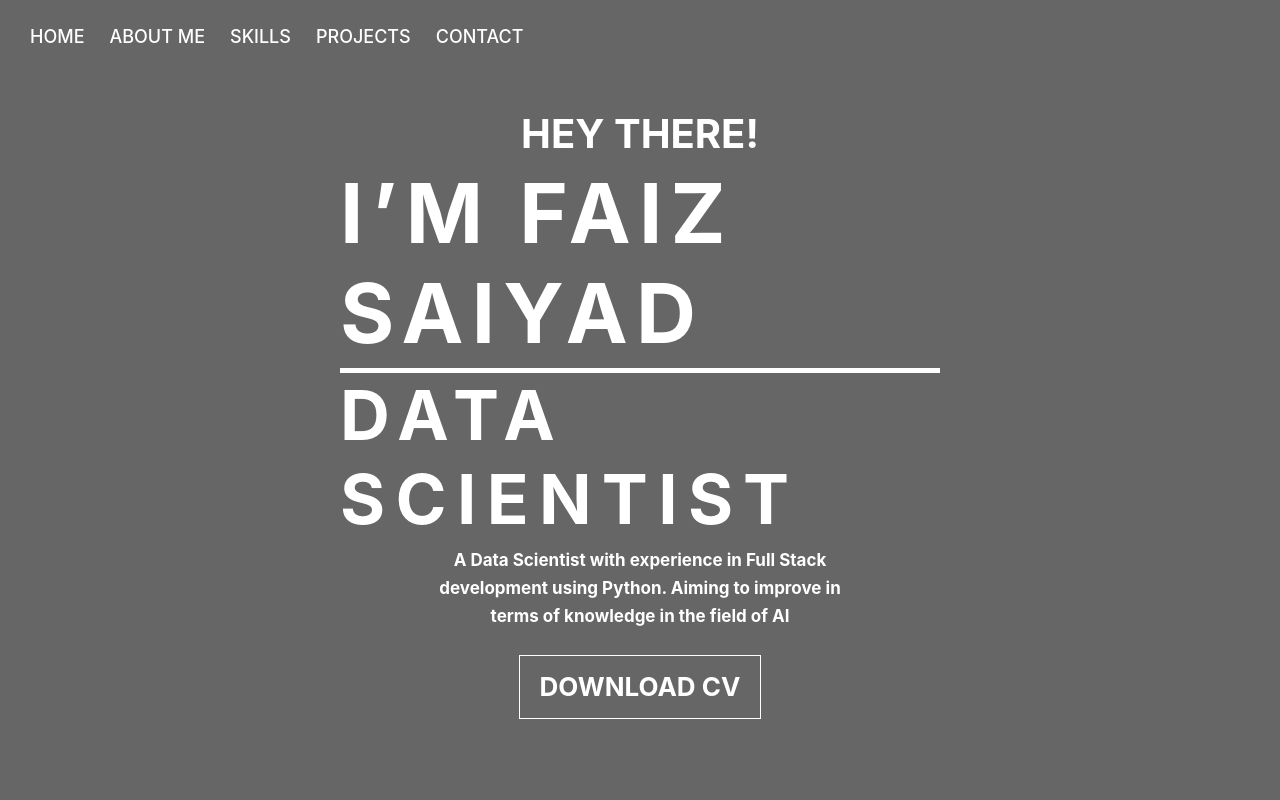
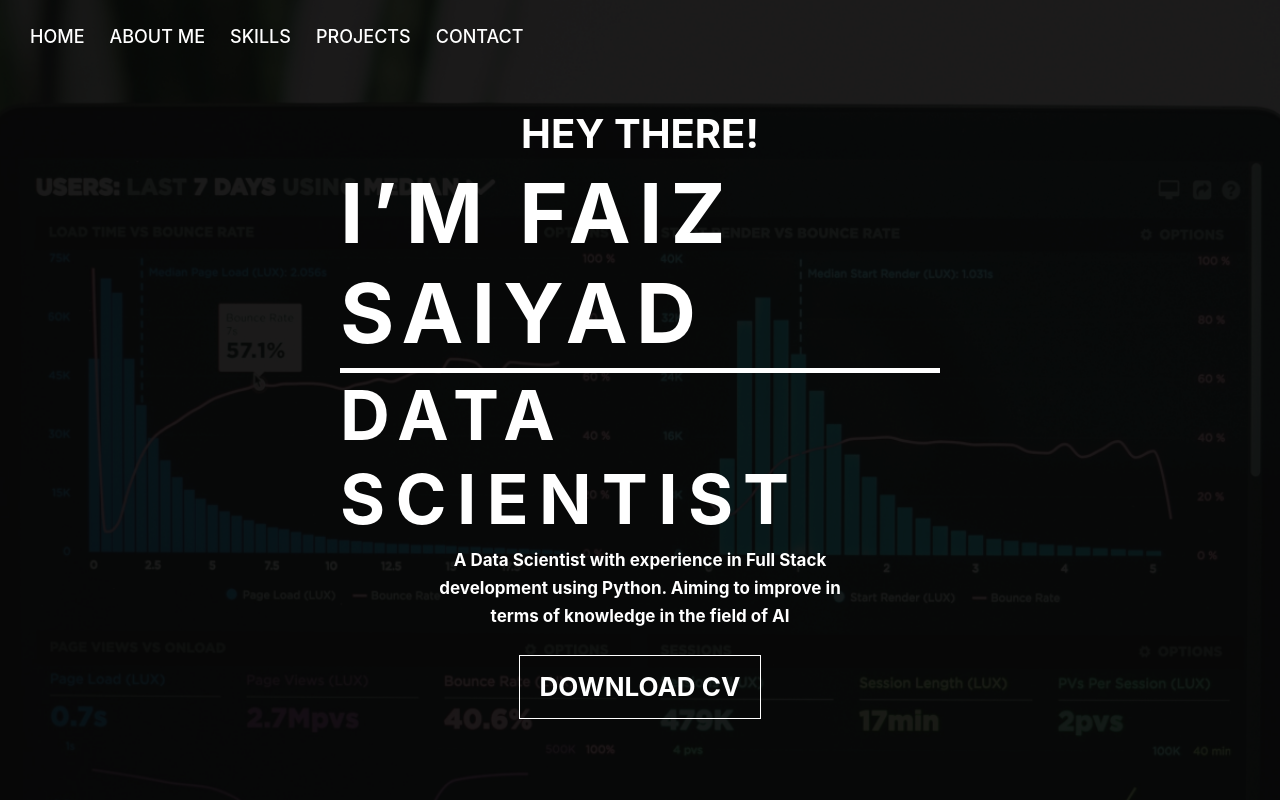
Before and after one commit to suraj9562/FaizResume, a React (Create React App) app: page / in a window 1280 px wide. Shown: the top 800 px of the page. Built offline with nearby package versions, Linux system fonts and the light colour scheme.

Commit message:
done with intro fix

```diff
--- a/src/components/Intro/Intro.module.css
+++ b/src/components/Intro/Intro.module.css
@@ -1,8 +1,20 @@
 .container {
   height: 100vh;
   width: 100%;
-  background: rgba(0, 0, 0, 0.6);
+  background: rgba(0, 0, 0, 0.7);
   color: #ffffff;
+}
+
+.container::before {
+  content: "";
+  background: url("../../assets/images/bg.png") no-repeat center center/cover;
+  position: absolute;
+  opacity: 0.9;
+  top: 0px;
+  left: 0px;
+  width: 100%;
+  height: 100vh;
+  z-index: -1;
 }
 
 .container .content {
--- a/src/components/Skills/Skills.jsx
+++ b/src/components/Skills/Skills.jsx
@@ -9,7 +9,7 @@ function Skills() {
         Skills
         <div className={cssClasses.line}></div>
       </div>
-      <div className={cssClasses.content}></div>
+      <div className={cssClasses.content}>Corosoul here</div>
     </div>
   );
 }
```
Also changed, not shown: src/assets/images/bg.png (added).
